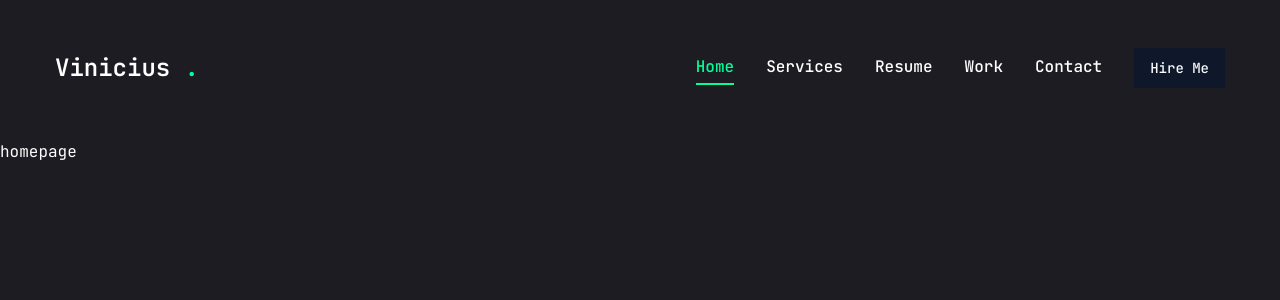
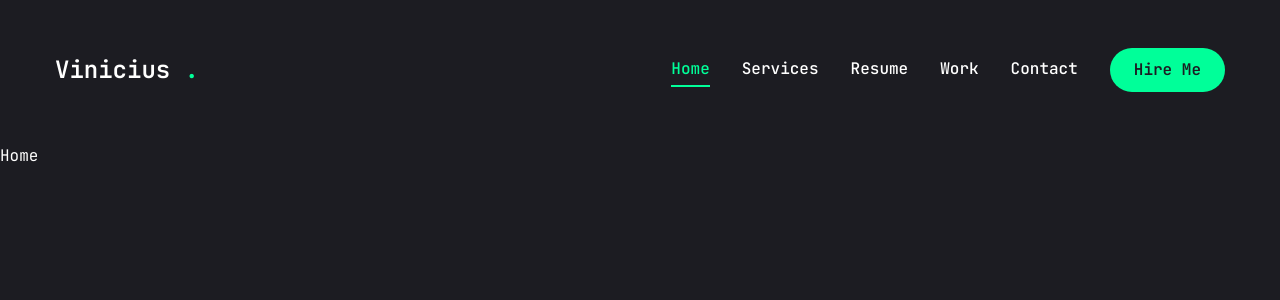
Before and after one commit to francovinicius/vinicius_duarte, a Next.js app: page / in a window 1280 px wide. Shown: the top 300 px of the page. Built offline with nearby package versions, Linux system fonts and the light colour scheme.

Commit message:
Upgrade navigation button

```diff
--- a/app/page.jsx
+++ b/app/page.jsx
@@ -1,11 +1,10 @@
-import Header from "@/components/Header";
-import Image from "next/image";
+import {Button} from "@/components/ui/button"
+import React from 'react'
 
-export default function Home() {
+const Home = () => {
   return (
+    <div>Home</div>
+  )
+}
 
-    <main>
-      homepage
-    </main>
-  );
-}
+export default Home
--- a/components/ui/button.jsx
+++ b/components/ui/button.jsx
@@ -5,25 +5,19 @@
 import { cn } from "@/lib/utils"
 
 const buttonVariants = cva(
-  "inline-flex items-center justify-center whitespace-nowrap rounded-md text-sm font-medium ring-offset-white transition-colors focus-visible:outline-none focus-visible:ring-2 focus-visible:ring-slate-950 focus-visible:ring-offset-2 disabled:pointer-events-none disabled:opacity-50 dark:ring-offset-slate-950 dark:focus-visible:ring-slate-300",
+  "inline-flex items-center justify-center whitespace-nowrap rounded-full text-base font-semibold ring-offset-white transition-colors",
   {
     variants: {
       variant: {
-        default: "bg-slate-900 text-slate-50 hover:bg-slate-900/90 dark:bg-slate-50 dark:text-slate-900 dark:hover:bg-slate-50/90",
-        destructive:
-          "bg-red-500 text-slate-50 hover:bg-red-500/90 dark:bg-red-900 dark:text-slate-50 dark:hover:bg-red-900/90",
-        outline:
-          "border border-slate-200 bg-white hover:bg-slate-100 hover:text-slate-900 dark:border-slate-800 dark:bg-slate-950 dark:hover:bg-slate-800 dark:hover:text-slate-50",
-        secondary:
-          "bg-slate-100 text-slate-900 hover:bg-slate-100/80 dark:bg-slate-800 dark:text-slate-50 dark:hover:bg-slate-800/80",
-        ghost: "hover:bg-slate-100 hover:text-slate-900 dark:hover:bg-slate-800 dark:hover:text-slate-50",
-        link: "text-slate-900 underline-offset-4 hover:underline dark:text-slate-50",
+        default: "bg-accent text-primary hover:bg-accent-hover",
+        primary: 'bg-primary text-white',
+        outline: 'border border-accent bg-transparent text-accent hover:bg-accent hover:text-primary'
+
       },
       size: {
-        default: "h-10 px-4 py-2",
-        sm: "h-9 rounded-md px-3",
-        lg: "h-11 rounded-md px-8",
-        icon: "h-10 w-10",
+        default: "h-[44px] px-6",
+        md: "h-[48px] px-6",
+        lg: "h-[56px] px-8 text-sm uppercase tracking-[2px]",
       },
     },
     defaultVariants: {
```
